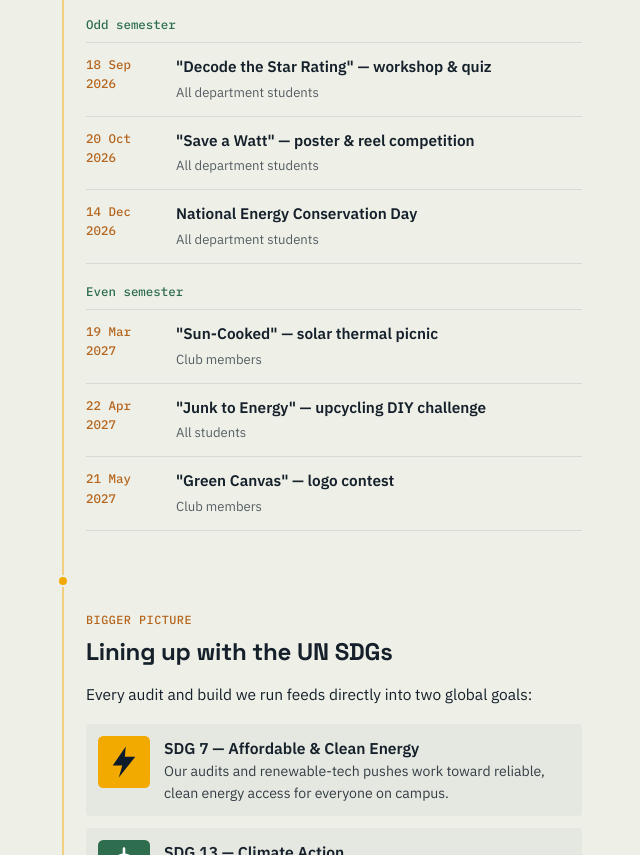
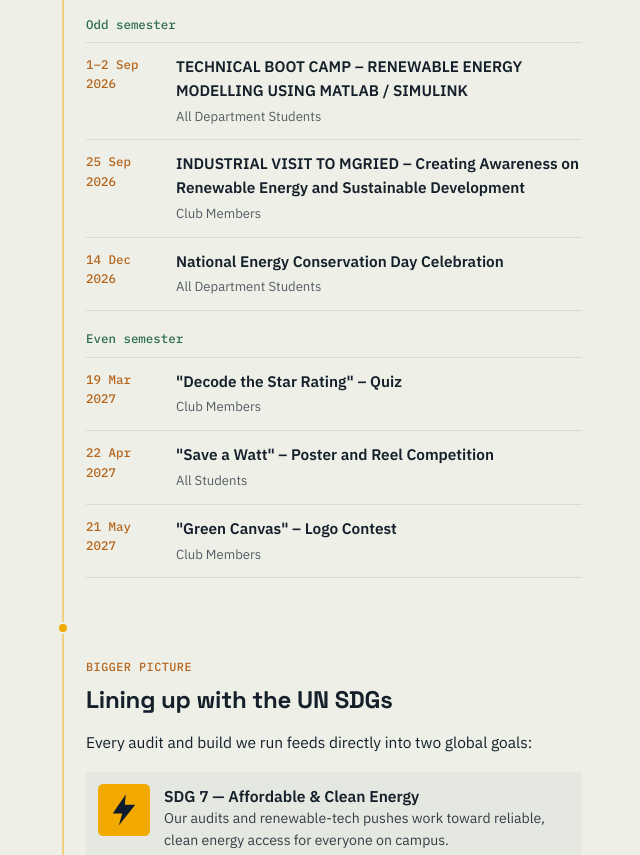
Before and after one commit to RohitAryanB/energy-efficiency-club-website, a plain HTML site: page index.html in a window 1280 px wide. Shown: the part 2247-3102 px from the top of the page, without its empty margins (318-958 px from the left). Drawn offline with Linux system fonts and the light colour scheme.

Commit message:
Update official event schedule and semester grouping for 2026-2027

```diff
--- a/index.html
+++ b/index.html
@@ -219,15 +219,15 @@
 
     <div class="ev-group">
       <div class="label">Odd semester</div>
-      <div class="ev-card"><div class="ev-date">18 Sep<br>2026</div><div class="ev-body"><h4>"Decode the Star Rating" — workshop &amp; quiz</h4><span>All department students</span></div></div>
-      <div class="ev-card"><div class="ev-date">20 Oct<br>2026</div><div class="ev-body"><h4>"Save a Watt" — poster &amp; reel competition</h4><span>All department students</span></div></div>
-      <div class="ev-card"><div class="ev-date">14 Dec<br>2026</div><div class="ev-body"><h4>National Energy Conservation Day</h4><span>All department students</span></div></div>
+      <div class="ev-card"><div class="ev-date">1–2 Sep<br>2026</div><div class="ev-body"><h4>TECHNICAL BOOT CAMP – RENEWABLE ENERGY MODELLING USING MATLAB / SIMULINK</h4><span>All Department Students</span></div></div>
+      <div class="ev-card"><div class="ev-date">25 Sep<br>2026</div><div class="ev-body"><h4>INDUSTRIAL VISIT TO MGRIED – Creating Awareness on Renewable Energy and Sustainable Development</h4><span>Club Members</span></div></div>
+      <div class="ev-card"><div class="ev-date">14 Dec<br>2026</div><div class="ev-body"><h4>National Energy Conservation Day Celebration</h4><span>All Department Students</span></div></div>
     </div>
     <div class="ev-group">
       <div class="label">Even semester</div>
-      <div class="ev-card"><div class="ev-date">19 Mar<br>2027</div><div class="ev-body"><h4>"Sun-Cooked" — solar thermal picnic</h4><span>Club members</span></div></div>
-      <div class="ev-card"><div class="ev-date">22 Apr<br>2027</div><div class="ev-body"><h4>"Junk to Energy" — upcycling DIY challenge</h4><span>All students</span></div></div>
-      <div class="ev-card"><div class="ev-date">21 May<br>2027</div><div class="ev-body"><h4>"Green Canvas" — logo contest</h4><span>Club members</span></div></div>
+      <div class="ev-card"><div class="ev-date">19 Mar<br>2027</div><div class="ev-body"><h4>"Decode the Star Rating" – Quiz</h4><span>Club Members</span></div></div>
+      <div class="ev-card"><div class="ev-date">22 Apr<br>2027</div><div class="ev-body"><h4>"Save a Watt" – Poster and Reel Competition</h4><span>All Students</span></div></div>
+      <div class="ev-card"><div class="ev-date">21 May<br>2027</div><div class="ev-body"><h4>"Green Canvas" – Logo Contest</h4><span>Club Members</span></div></div>
     </div>
   </section>
 
```
